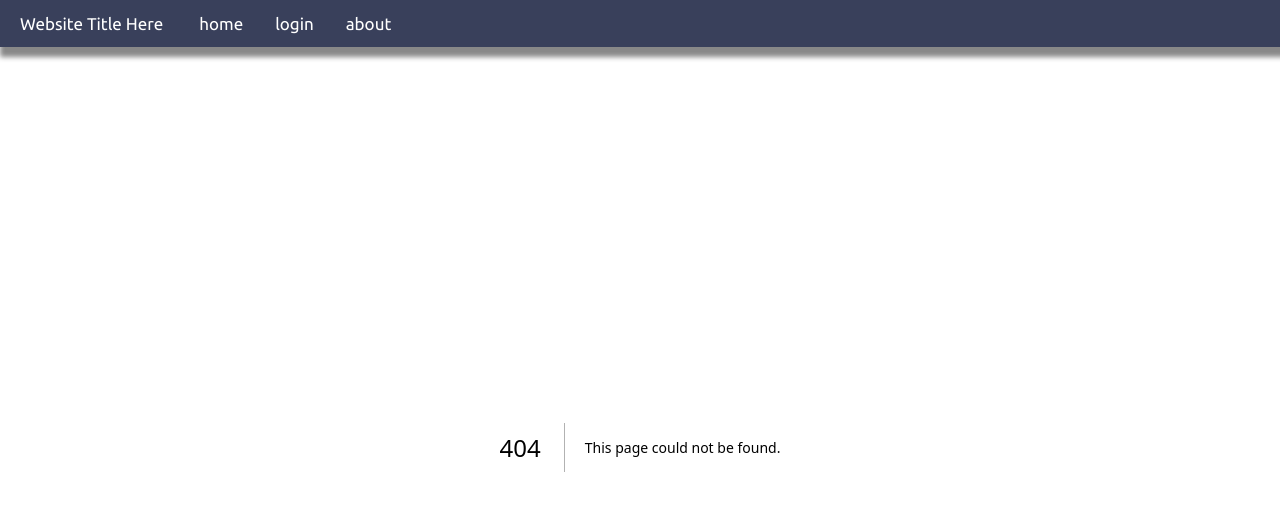
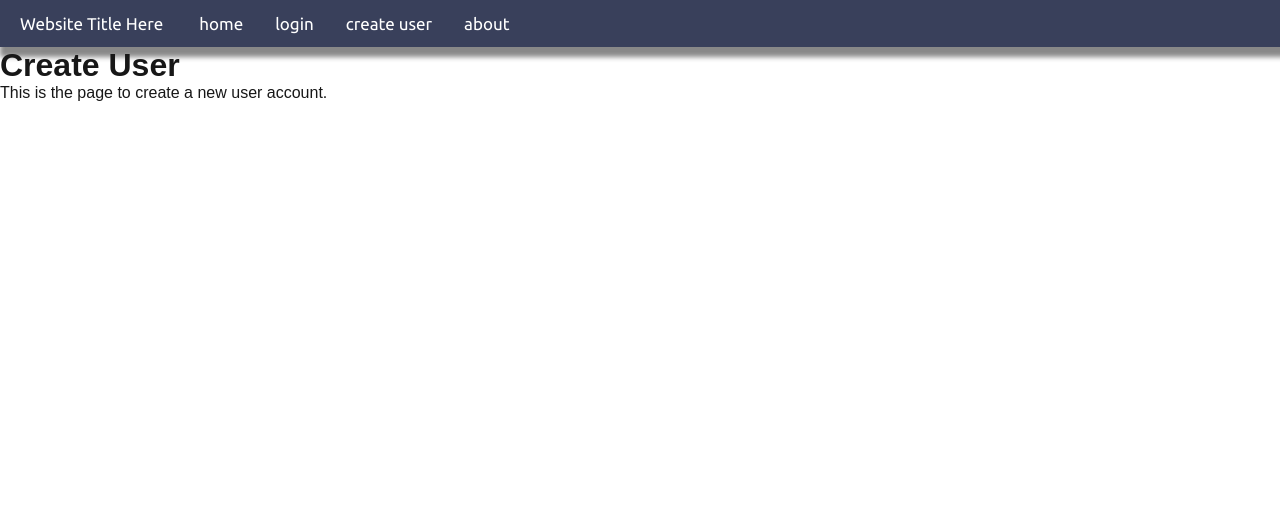
Before and after one commit to CS196Illinois/FA24-Group1, a Next.js app in the folder Project/frontend/: page /createUser in a window 1280 px wide. Before the commit this address had no page. Shown: the top 510 px of the page. Built offline with nearby package versions, Linux system fonts and the light colour scheme.

Commit message:
Add CreateUser Navbar Button
Added create user button to navbar for and placeholder page to create new account

```diff
--- a/Project/frontend/app/components/navbar.js
+++ b/Project/frontend/app/components/navbar.js
@@ -22,6 +22,11 @@ const Navbar = () => {
       </Link>
     </li>
     <li>
+      <Link href="/createUser" className = {styles.item}>
+        create user
+      </Link>
+    </li>
+    <li>
       <Link href="/about" className= {styles.item}>
         about
       </Link>
--- /dev/null
+++ b/Project/frontend/app/createUser/page.js
@@ -0,0 +1,8 @@
+export default function AboutPage() {
+    return (
+      <div>
+        <h1>Create User</h1>
+        <p>This is the page to create a new user account.</p>
+      </div>
+    );
+  }
```
